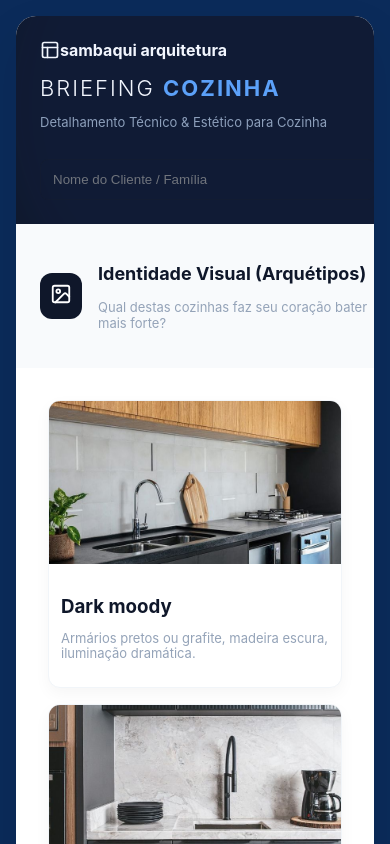
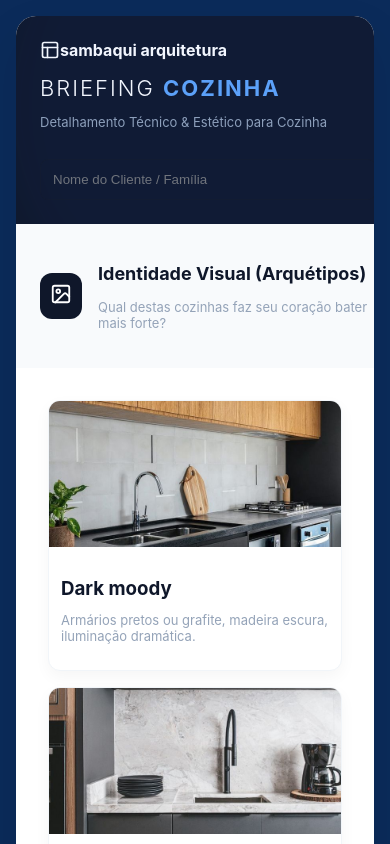
Before and after one commit to VictorBury-HTK/Briefing, a React (Vite) app: page / in a window 390 px wide. Shown: the top 844 px of the page. Built offline with nearby package versions, Linux system fonts and the light colour scheme.

Commit message:
Disable visual-card hover-scale on small screens; tighten mobile image aspect ratio

```diff
--- a/src/styles.css
+++ b/src/styles.css
@@ -120,8 +120,11 @@ img { display:block; }
 .visual-img { position: absolute; inset: 0; width: 100%; height: 100%; object-fit: cover; object-position: center center; }
 
 /* Hover scale and overlay */
-.visual-card .visual-img { transition: transform 0.7s ease; transform-origin: center; }
-.visual-card:hover .visual-img { transform: scale(1.06); }
+.visual-card .visual-img { transition: transform 0.45s ease; transform-origin: center; }
+/* Only apply hover scale on screens wider than 600px */
+@media (min-width: 600px) {
+  .visual-card:hover .visual-img { transform: scale(1.06); }
+}
 .visual-card .visual-overlay { position:absolute; inset:0; background: linear-gradient(to top, rgba(0,0,0,0.6), rgba(0,0,0,0.15) 40%, rgba(0,0,0,0)); opacity:0; transition: opacity .25s ease; }
 .visual-card:hover .visual-overlay, .visual-card.selected .visual-overlay { opacity:1; }
 
@@ -135,7 +138,10 @@ img { display:block; }
 /* Fix mobile visual card spacing: reduce min-height and avoid large empty space */
 @media (max-width: 480px) {
   .visual-card { min-height: auto; }
-  .visual-img-container { padding-top:56%; }
+  /* make images slightly less tall on very small screens */
+  .visual-img-container { padding-top:50%; }
+  /* ensure images don't scale on mobile */
+  .visual-card .visual-img { transform: none !important; }
 }
 
 /* Header title overflow fix - allow wrapping and avoid horizontal overflow */
```
